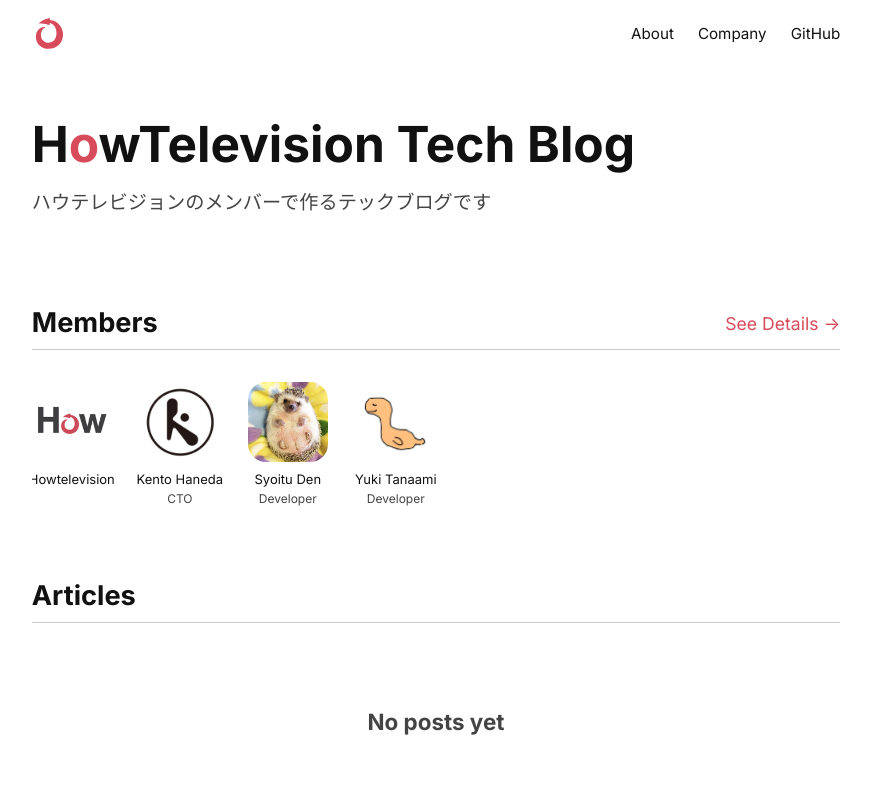
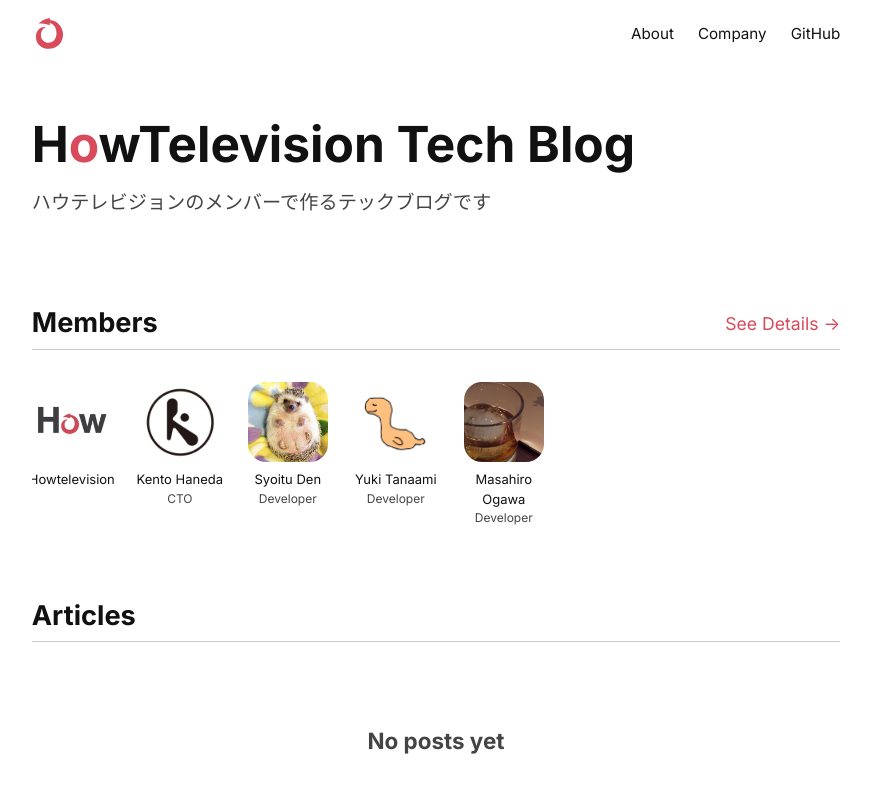
Before and after one commit to howtv/tech-blog, a Next.js app: page / in a window 1280 px wide. Shown: the top 800 px of the page, without its empty margins (204-1075 px from the left). Built offline with nearby package versions, Linux system fonts and the light colour scheme.

Commit message:
add masahiro ogawa

```diff
--- a/members.ts
+++ b/members.ts
@@ -45,5 +45,13 @@
     bio: "Yeah!",
     avatarSrc: "/avatars/doarakko.png",
     sources: ["https://qiita.com/Doarakko/feed", "https://zenn.dev/peperoncicicino/feed"],
+  },
+  {
+    id: "MSHR-Dec",
+    name: "Masahiro Ogawa",
+    role: "Developer",
+    bio: "SRE",
+    avatarSrc: "/avatars/MSHR-Dec.png",
+    sources: ["https://zenn.dev/mshr_dec/feed"],
   }
 ];
```
Also changed, not shown: public/avatars/MSHR-Dec.png (added).
